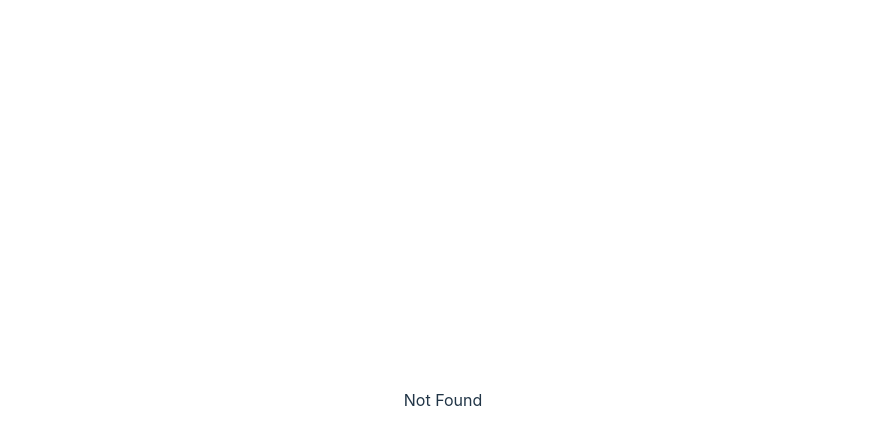
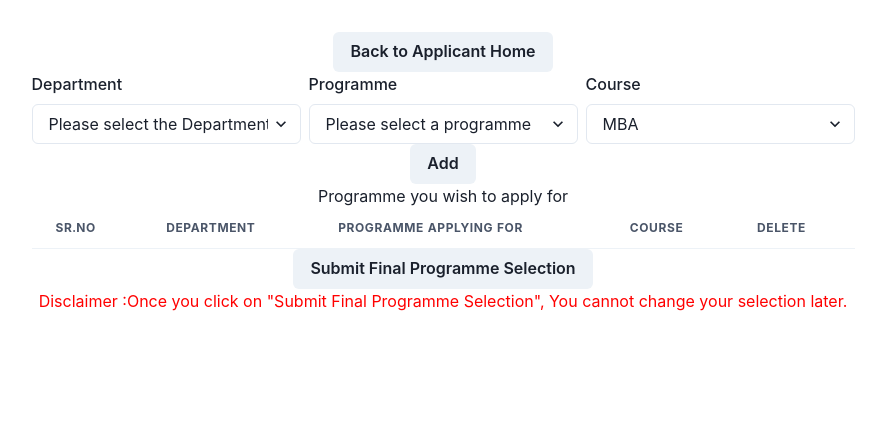
Before and after one commit to himanshudas75/mis-project, a React (Vite) app in the folder frontend/: page /mba_admission/apply in a window 1280 px wide. Shown: the top 444 px of the page, without its empty margins (197-1083 px from the left). Built offline with nearby package versions, Linux system fonts and the light colour scheme.

Commit message:
added programme selection page, need to work on the submit functionality

```diff
--- a/frontend/src/App.jsx
+++ b/frontend/src/App.jsx
@@ -10,6 +10,7 @@ import LoginForm from "./components/LoginForm";
 import NotFound from "./components/NotFound";
 import RegisterComplaint from "./components/RegisterComplaint";
 import TrackComplaint from "./components/TrackComplaint";
+import Apply from "./components/ApplicationForm";
 function App() {
   return (
     <BrowserRouter>
@@ -25,6 +26,7 @@ function App() {
           path="/mba_admission/track_complaint"
           element={<TrackComplaint />}
         />
+        <Route path="/mba_admission/apply" element={<Apply />} />
         <Route path="*" element={<NotFound />}></Route>
       </Routes>
     </BrowserRouter>
--- /dev/null
+++ b/frontend/src/components/ApplicationForm.jsx
@@ -0,0 +1,220 @@
+import { React, useEffect, useState } from "react";
+import { Formik, Form } from "formik";
+import FormikControl from "./FormikControl";
+import * as Yup from "yup";
+import { Button, Text, HStack, Box } from "@chakra-ui/react";
+import { Link } from "react-router-dom";
+// import
+import { useToast } from "@chakra-ui/react";
+import {
+  Table,
+  Thead,
+  Tbody,
+  Tfoot,
+  Tr,
+  Th,
+  Td,
+  TableCaption,
+  TableContainer,
+} from "@chakra-ui/react";
+//for now I am storing in an array, need to store in localstorage or backend
+const Apply = () => {
+  const [appliedPrograms, setappliedPrograms] = useState([]);
+  const [disableAddButton, setdisableAddButton] = useState(false);
+  const initialValues = {
+    department: "",
+    programme: "",
+    course: "mba",
+  };
+  const validationSchema = Yup.object({
+    department: Yup.string().required("Required"),
+    programme: Yup.string().required("Required"),
+    course: Yup.string().required("Required"),
+  });
+  const handleFinalSubmit = () => {
+    //use the above declared state variables here
+  };
+  const departmentOptions = [
+    { key: "Please select the Department", value: "" },
+    {
+      key: "Management Studies and Industrial Engineering",
+      value: "management_and_industrial_engineering",
+    },
+  ];
+  const programmeOptions = [
+    {
+      key: "Please select a programme",
+      value: "",
+    },
+    {
+      key: "Business Analytics",
+      value: "business_analytics",
+    },
+    {
+      key: "Master of Business Administration",
+      value: "master_of_business_administration",
+    },
+  ];
+  const courseOptions = [{ key: "MBA", value: "mba" }];
+  const toast = useToast();
+  useEffect(() => {
+    if (appliedPrograms.length == 2) {
+      setdisableAddButton(true);
+    } else {
+      setdisableAddButton(false);
+    }
+    return;
+  }, [appliedPrograms]);
+  return (
+    <Formik
+      initialValues={initialValues}
+      validationSchema={validationSchema}
+      enableReinitialize
+    >
+      {(formik) => {
+        const handleClick = () => {
+          if (
+            formik.values.department === "" ||
+            formik.values.programme === ""
+          ) {
+            toast({
+              name: "Required Data",
+              description: "Please fill all the required fields",
+              status: "error",
+              duration: 2000,
+              position: "top-right",
+              isClosable: true,
+            });
+            return;
+          } else {
+            //add to programs you wish to apply  for
+            if (
+              appliedPrograms.find(
+                (p) => p.programme === formik.values.programme
+              )
+            ) {
+              toast({
+                name: "Duplicates are not allowed",
+                description:
+                  "You are allowed to select a  program only one time",
+                status: "info",
+                duration: 2000,
+                position: "top-right",
+                isClosable: true,
+              });
+            } else {
+              setappliedPrograms((prevs) => [...prevs, formik.values]);
+            }
+            formik.resetForm();
+            return;
+          }
+          return;
+        };
+        useEffect(() => {}, [appliedPrograms]);
+        return (
+          <>
+            <Box>
+              <Link to="/mba_admission/home">
+                <Button>Back to Applicant Home</Button>
+              </Link>
+            </Box>
+            <Form>
+              <HStack>
+                <FormikControl
+                  control="select"
+                  name="department"
+                  label="Department"
+                  options={departmentOptions}
+                  type="select"
+                />
+
+                <FormikControl
+                  control="select"
+                  name="programme"
+                  label="Programme"
+                  options={programmeOptions}
+                  type="select"
+                />
+
+                <FormikControl
+                  control="select"
+                  name="course"
+                  label="Course"
+                  options={courseOptions}
+                  type="select"
+                />
+              </HStack>
+              <Button
+                onClick={handleClick}
+                type="button"
+                isDisabled={disableAddButton}
+              >
+                Add
+              </Button>
+            </Form>
+
+            <Text>Programme you wish to apply for</Text>
+            <TableContainer>
+              <Table variant="simple">
+                <Thead>
+                  <Tr>
+                    <Th>Sr.No</Th>
+                    <Th>Department</Th>
+                    <Th>Programme Applying for</Th>
+                    <Th>Course</Th>
+                    <Th>Delete</Th>
+                  </Tr>
+                </Thead>
+                <Tbody>
+                  {appliedPrograms.map((applied, index) => {
+                    return (
+                      <Tr key={index}>
+                        <Td>{index + 1}</Td>
+                        <Td>
+                          {
+                            departmentOptions.find(
+                              (d) => d.value === applied.department
+                            ).key
+                          }
+                        </Td>
+                        <Td>
+                          {
+                            programmeOptions.find(
+                              (p) => p.value === applied.programme
+                            ).key
+                          }
+                        </Td>
+                        <Td>MBA</Td>
+                        <Td>
+                          <Button
+                            onClick={() =>
+                              //may be this a lil bit complicated try to reduce complexity
+                              setappliedPrograms((prev) =>
+                                prev.filter((p, inx) => index != inx)
+                              )
+                            }
+                          >
+                            Delete
+                          </Button>
+                        </Td>
+                      </Tr>
+                    );
+                  })}
+                </Tbody>
+              </Table>
+            </TableContainer>
+            <Button onClick={handleFinalSubmit} type="button">
+              Submit Final Programme Selection
+            </Button>
+            <Text color={"red"}>
+              Disclaimer :Once you click on "Submit Final Programme Selection",
+              You cannot change your selection later.
+            </Text>
+          </>
+        );
+      }}
+    </Formik>
+  );
+};
+
+export default Apply;
--- a/frontend/src/components/Home.jsx
+++ b/frontend/src/components/Home.jsx
@@ -18,10 +18,10 @@ const Home = () => {
   return (
     <>
       <Menu>
-        <MenuButton>Applicant Home</MenuButton>
+        <MenuButton as={Button}>Applicant Home</MenuButton>
         <MenuList>
           <Link to="/mba_admission/apply">
-            <MenuItem>Apply</MenuItem>
+            <MenuItem>Start Application</MenuItem>
           </Link>
           <Link to="/mba_admission/instructions">
             <MenuItem>Instruction</MenuItem>
--- a/frontend/src/components/RegisterComplaint.jsx
+++ b/frontend/src/components/RegisterComplaint.jsx
@@ -90,14 +90,14 @@ const RegisterComplaint = (props) => {
                     label="Order Numer (Please enter NA if the order number is not available)"
                     name="order_no"
                     type="text"
-                    placeholder="please enter the order number"
+                    placeholder="Please enter the order number"
                   />
                   <FormikControl
                     control="input"
                     label="Registered Contact number"
                     name="contact_no"
                     type="text"
-                    placeholder="please enter the registered contact number"
+                    placeholder="Please enter the registered contact number"
                   />
                   <FormikControl
                     control="select"
@@ -114,7 +114,7 @@ const RegisterComplaint = (props) => {
                     label="Registered Email Id"
                     name="registered_email_id"
                     type="email"
-                    placeholder="please enter the registered email id"
+                    placeholder="Please enter the registered email id"
                   />
 
                   <FormikControl
```
Also changed, not shown: frontend/src/main.jsx (+3 -4 lines).
